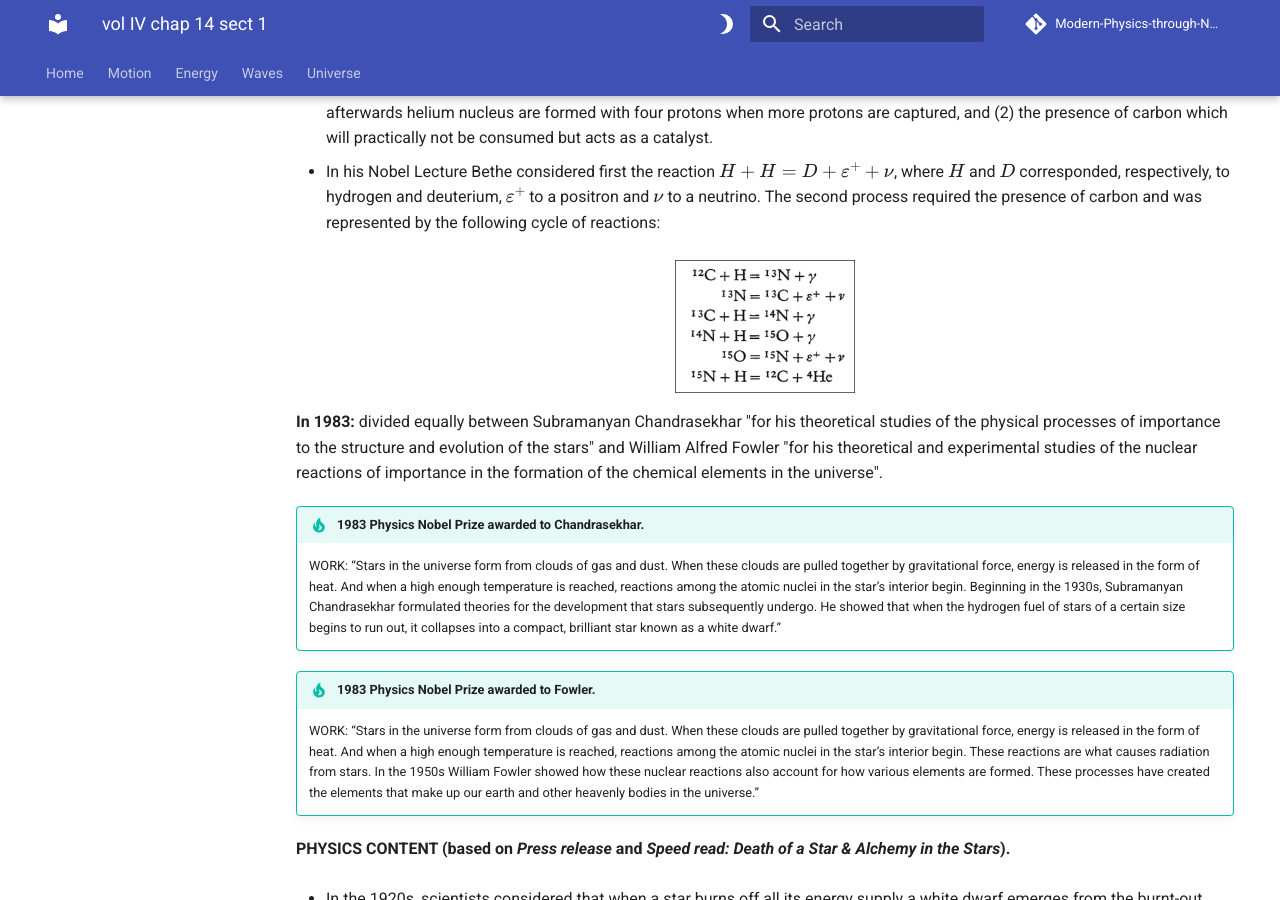
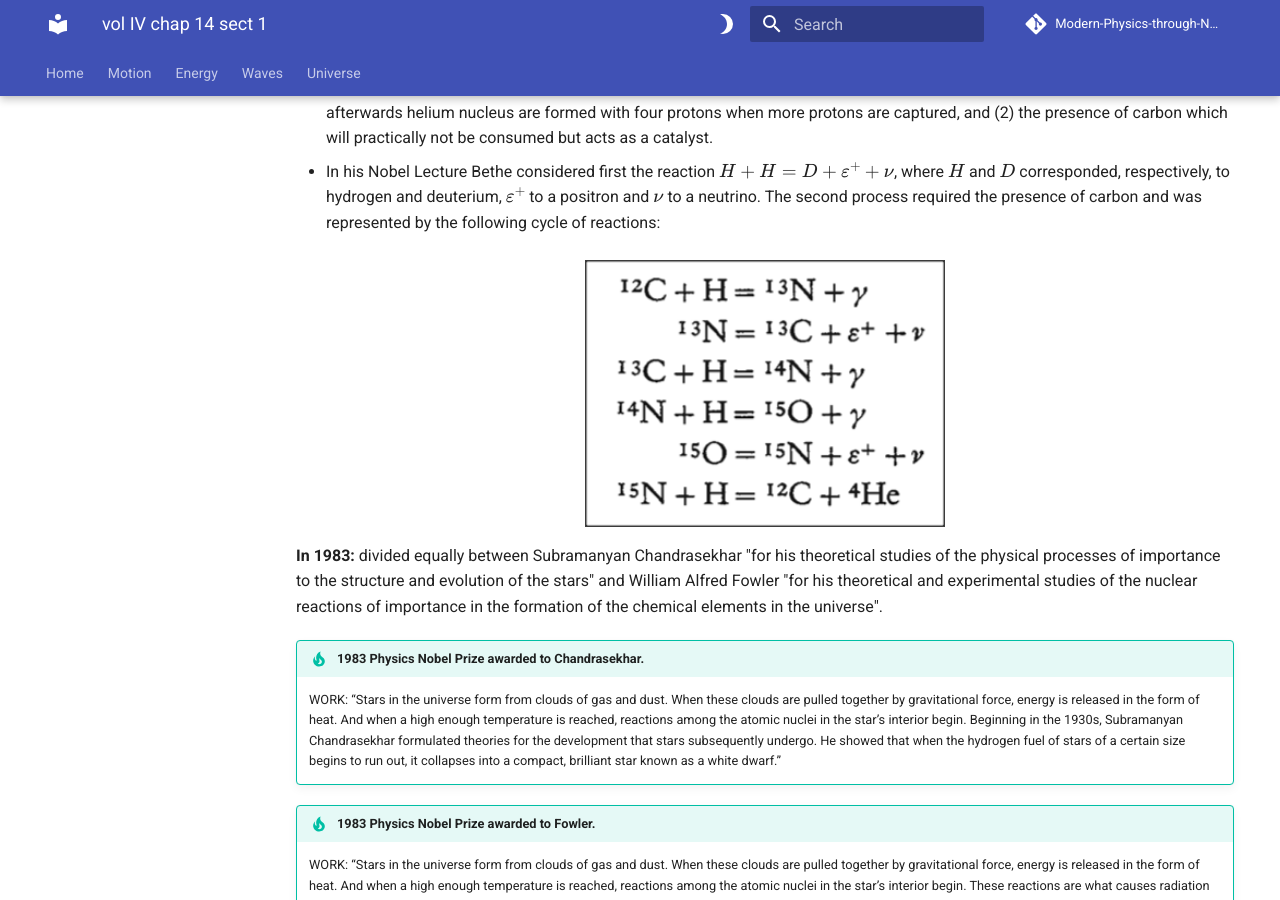
Before and after one commit to modphysnobel/modphysnobel.github.io, an MkDocs documentation site: the page built from docs/vol-IV/vol-IV-chap-14-sect-1.md, in a window 1280 px wide and 900 px high, scrolled down 1867 px. Built offline with MkDocs 1.6.1 and Material for MkDocs 9.7.7, drawn with Linux system fonts in a browser that asks for light colours; some web fonts are replaced; comment, search, counter and statistics services are not loaded.

Commit message:
Update vol-IV-chap-14-sect-1.md

```diff
--- a/docs/vol-IV/vol-IV-chap-14-sect-1.md
+++ b/docs/vol-IV/vol-IV-chap-14-sect-1.md
@@ -61,7 +61,7 @@
 - In his Nobel Lecture Bethe considered first the reaction $H+H=D+ε^+ +ν$, where $H$ and $D$ corresponded, respectively, to hydrogen and deuterium, $ε^+$ to a positron and $ν$ to a neutrino. The second process required the presence of carbon and was represented by the following cycle of reactions:
 
 <p align="center">
-<img src="https://github.com/modphysnobel/modphysnobel.github.io/blob/main/docs/vol-IV/figs/chap%2014-1.png?raw=true" width=180 align=center>
+<img src="https://github.com/modphysnobel/modphysnobel.github.io/blob/main/docs/vol-IV/figs/chap%2014-1.png?raw=true" width=360 align=center>
   	</p>
 
 
```
